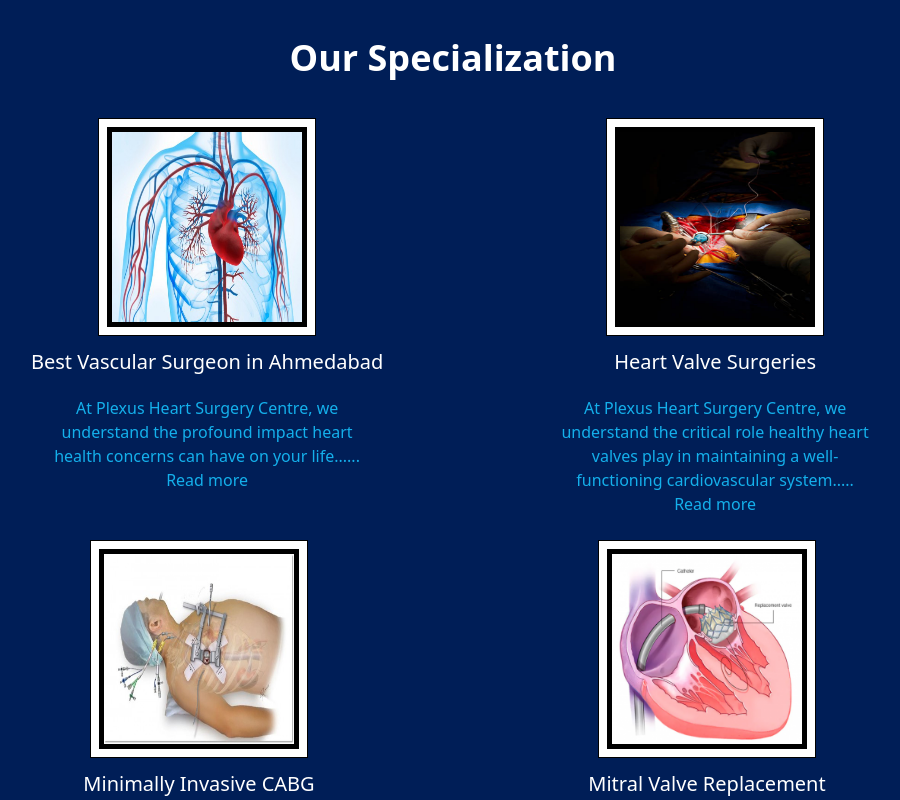
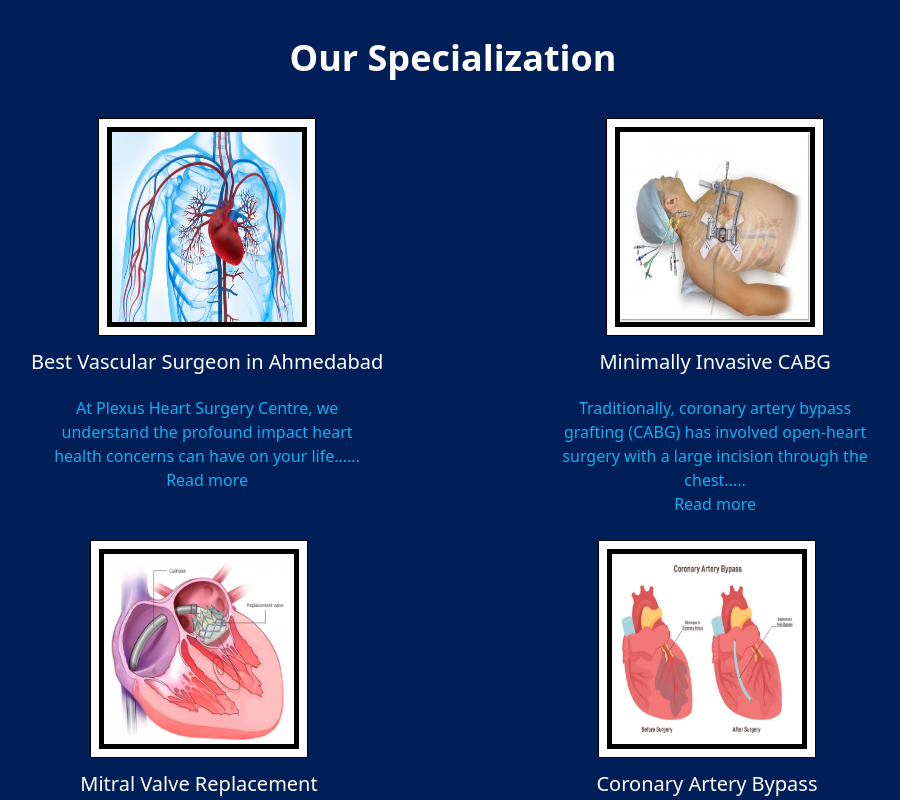
Before and after one commit to KunjSavaliya/doctor11, a React (Create React App) app: page / in a window 1280 px wide. Shown: the part 1280-2080 px from the top of the page, without its empty margins (187-1087 px from the left). Built offline with nearby package versions, Linux system fonts and the light colour scheme.

Commit message:
first commit

```diff
--- a/src/Pages/Home.js
+++ b/src/Pages/Home.js
@@ -11,10 +11,8 @@ import hp6 from '../Images/img6.png';
 import hp7 from '../Images/img7.png';
 import hp8 from '../Images/img8.png';
 import hp9 from '../Images/img9.png';
-import doctor from '../Images/docrorimg.png';
+import doctor from '../Images/doctorImg.png';
 import 'animate.css';
-
-
 
 function Home() {
     const [currentImage, setCurrentImage] = useState(0);
@@ -32,6 +30,17 @@ function Home() {
     const handlePrev = () => {
         setCurrentImage((prev) => (prev - 1 + images.length) % images.length);
     };
+    const specializationCards = [
+        { imgSrc: hp9, title: "Best Vascular Surgeon in Ahmedabad", description: "At Plexus Heart Surgery Centre, we understand the profound impact heart health concerns can have on your life......" },
+        { imgSrc: hp7, title: "Minimally Invasive CABG", description: "Traditionally, coronary artery bypass grafting (CABG) has involved open-heart surgery with a large incision through the chest....." },
+        { imgSrc: hp6, title: "Mitral Valve Replacement", description: "The mitral valve plays a vital role in ensuring smooth blood flow within the heart. When this valve malfunctions, it can significantly impact your heart's ability to pump blood efficiently...." },
+        { imgSrc: hp5, title: "Coronary Artery Bypass", description: "Plexus Heart Surgery Centre is a leading cardiac care provider in Ahmedabad. It offers comprehensive treatment options for coronary artery disease, including coronary artery bypass surgery (CABG)....." },
+        { imgSrc: hp4, title: "L.V. Aneurysms Operation", description: "The left ventricle, your heart's main pumping chamber, can become weakened and bulge outward due to a condition called left ventricular aneurysm (LVA)....." },
+        { imgSrc: hp3, title: "Aortic root surgery (Aneurysms)", description: "The aortic root, the very foundation of your aorta, plays a critical role in directing blood flow from your heart to the rest of your body....." },
+        { imgSrc: hp2, title: "Coronary Endarterectomy", description: "While bypass surgery has become a mainstay for treating blocked coronary arteries, there's another option for certain patients: coronary endarterectomy....." },
+        { imgSrc: hp8, title: "Myxoma", description: "While most heart conditions involve blockages or weakened muscles, myxomas present a unique challenge. These rare, non-cancerous tumors arise from the heart's connective tissue and can disrupt blood flow within the chambers...." },
+        { imgSrc: hp1, title: "Myxoma", description: "While most heart conditions involve blockages or weakened muscles, myxomas present a unique challenge. These rare, non-cancerous tumors arise from the heart's connective tissue and can disrupt blood flow within the chambers...." }
+    ];
 
     return (
         <>
@@ -58,8 +67,7 @@ function Home() {
                     &#10095;
                 </button>
             </div>
-            <div className="flex flex-wrap "> {/* Main div with 50% width */}
-                {/* Left Section with Text */}
+            <div className="flex flex-wrap ">
                 <div className="flex-1  w-[50%] bg-[#f3f5f9] p-8 lg:pl-32 lg:pr-32">
                     <p className="font-normal text-gray-300">Top Keyhole Heart Surgeon in Ahmedabad</p>
                     <p className="font-semibold text-4xl text-blue-700 mt-3 text-start">Dr. Jaydip Ramani - Best Cardiac Surgeon in Ahmedabad</p>
@@ -71,12 +79,9 @@ function Home() {
                         from Medical Management to Minimally Invasive Keyhole Heart Surgery to Conventional Open Heart Surgery.
                     </p>
                 </div>
-
-                {/* Right Section with Experience Info */}
                 <div className='flex flex-wrap  justify-center lg:w-[50%]'>
-                    <div className="flex flex-wrap gap-5 justify-center  "> {/* Allow flex-wrap to ensure items can wrap */}
-                        {/* Each box with experience information */}
-                        <div className="flex flex-col items-center w-64 gap-5 justify-center border border-gray-400 p-4 m-2"> {/* m-2 for margin spacing */}
+                    <div className="flex flex-wrap gap-5 justify-center  ">
+                        <div className="flex flex-col items-center w-64 gap-5 justify-center border border-gray-400 p-4 m-2">
                             <p className="text-5xl font-bold text-[#14B0EB]">12+</p>
                             <p className="text-xl font-semibold">Years Experience</p>
                         </div>
@@ -85,110 +90,34 @@ function Home() {
                             <p className="text-5xl font-bold text-[#14B0EB]">5000+</p>
                             <p className="text-xl font-semibold">Surgeries Done</p>
                         </div>
-
-
-                    </div><div className="flex flex-wrap gap-5 justify-center  "> {/* Allow flex-wrap to ensure items can wrap */}
-                        {/* Each box with experience information */}
-                        <div className="flex flex-col items-center gap-5 w-64  justify-center border border-gray-400 p-4 m-2"> {/* m-2 for margin spacing */}
+                    </div><div className="flex flex-wrap gap-5 justify-center  ">
+                        <div className="flex flex-col items-center gap-5 w-64  justify-center border border-gray-400 p-4 m-2">
                             <p className="text-5xl font-bold text-[#14B0EB]">50000+</p>
                             <p className="text-xl font-semibold">Happy Patients</p>
                         </div>
-
                         <div className="flex flex-col items-center gap-5 w-64 justify-center border border-gray-400 p-4 m-2">
                             <p className="text-5xl font-bold text-[#14B0EB]">3000+</p>
                             <p className="text-xl font-semibold">MICS-Keyhole</p>
                         </div>
-
-
                     </div>
                 </div>
             </div>
-
             <div className='bg-[#001e57] '>
                 <h1 className='text-4xl pt-10 mb-10 font-bold text-center text-white '>Our Specialization</h1>
                 <div className='lg:pl-36 lg:pr-36 flex flex-wrap justify-around gap-6'>
-                    {/* First Card */}
-                    <div className='flex flex-col items-center'>
-                        <div className='bg-white border border-black p-2  animate__animated animate__pulse'> {/* Added p-2 for padding */}
-                            <img src={hp9} alt='Vascular Surgeon' width={200} height={100} className=' border-black  border-[5px] h-[200px] ' />
+                    {specializationCards?.map((card, index) => (
+                        <div key={index} className='flex flex-col items-center'>
+                            <div className='bg-white border animate__animated animate__pulse border-black p-2'>
+                                <img src={card.imgSrc} alt={card.title} width={200} height={100} className='border-black border-[5px] h-[200px]' />
+                            </div>
+                            <p className='text-xl text-white mt-3'>{card.title}</p>
+                            <p className='text-[#14B0EB] sm:w-80 text-center mt-5'>{card.description}</p>
+                            <p className='text-[#14B0EB]'>Read more</p>
                         </div>
-                        <p className='text-xl text-white mt-3'>Best Vascular Surgeon in Ahmedabad</p>
-                        <p className='text-[#14B0EB] lg:w-80 text-center mt-5'>At Plexus Heart Surgery Centre, we understand the profound impact heart health concerns can have on your life......</p>
-                        <p className='text-[#14B0EB]'>Read more</p>
-                    </div>
-
-
-                    {/* Second Card */}
-                    <div className='flex flex-col items-center'>
-                        <div className='bg-white border  animate__animated animate__pulse border-black p-2 '> {/* Added p-2 for padding */}
-                            <img src={hp8} alt='Vascular Surgeon' width={200} height={100} className=' border-black  border-[5px] h-[200px] ' />
-                        </div>
-                        <p className='text-xl text-white mt-3'>Heart Valve Surgeries</p>
-                        <p className='text-[#14B0EB] lg:w-80 text-center mt-5'>At Plexus Heart Surgery Centre, we understand the critical role healthy heart valves play in maintaining a well-functioning cardiovascular system.....</p>
-                        <p className='text-[#14B0EB]'>Read more</p>
-                    </div>
-                    <div className='flex flex-col items-center'>
-                        <div className='bg-white border  animate__animated animate__pulse border-black p-2'> {/* Added p-2 for padding */}
-                            <img src={hp7} alt='Vascular Surgeon' width={200} height={100} className=' border-black  border-[5px] h-[200px] ' />
-                        </div>
-                        <p className='text-xl text-white mt-3'>Minimally Invasive CABG</p>
-                        <p className='text-[#14B0EB] lg:w-80 text-center mt-5'>Traditionally, coronary artery bypass grafting (CABG) has involved open-heart surgery with a large incision through the chest.....</p>
-                        <p className='text-[#14B0EB]'>Read more</p>
-                    </div>
-                    <div className='flex flex-col items-center'>
-                        <div className='bg-white border  animate__animated animate__pulse border-black p-2'> {/* Added p-2 for padding */}
-                            <img src={hp6} alt='Vascular Surgeon' width={200} height={100} className=' border-black  border-[5px] h-[200px] ' />
-                        </div>
-                        <p className='text-xl text-white mt-3'>Mitral Valve Replacement</p>
-                        <p className='text-[#14B0EB] lg:w-80 text-center mt-5'>The mitral valve plays a vital role in ensuring smooth blood flow within the heart. When this valve malfunctions, it can significantly impact your heart's ability to pump blood efficiently....</p>
-                        <p className='text-[#14B0EB]'>Read more</p>
-                    </div>
-                    <div className='flex flex-col items-center'>
-                        <div className='bg-white border  animate__animated animate__pulse border-black p-2'> {/* Added p-2 for padding */}
-                            <img src={hp5} alt='Vascular Surgeon' width={200} height={100} className=' border-black  border-[5px] h-[200px] ' />
-                        </div>
-                        <p className='text-xl text-white mt-3'>Coronary Artery Bypass</p>
-                        <p className='text-[#14B0EB] lg:w-80 text-center mt-5'>Plexus Heart Surgery Centre is a leading cardiac care provider in Ahmedabad. It offers comprehensive treatment options for coronary artery disease, including coronary artery bypass surgery (CABG).....</p>
-                        <p className='text-[#14B0EB]'>Read more</p>
-                    </div>
-                    <div className='flex flex-col items-center'>
-                        <div className='bg-white border  animate__animated animate__pulse border-black p-2'> {/* Added p-2 for padding */}
-                            <img src={hp4} alt='Vascular Surgeon' width={200} height={100} className=' border-black  border-[5px] h-[200px] ' />
-                        </div>
-                        <p className='text-xl text-white mt-3'>L.V. Aneurysms Operation</p>
-                        <p className='text-[#14B0EB] lg:w-80 text-center mt-5'>The left ventricle, your heart's main pumping chamber, can become weakened and bulge outward due to a condition called left ventricular aneurysm (LVA).....</p>
-                        <p className='text-[#14B0EB]'>Read more</p>
-                    </div>
-                    <div className='flex flex-col items-center'>
-                        <div className='bg-white border  animate__animated animate__pulse border-black p-2'> {/* Added p-2 for padding */}
-                            <img src={hp3} alt='Vascular Surgeon' width={200} height={100} className=' border-black  border-[5px] h-[200px] ' />
-                        </div>
-                        <p className='text-xl text-white mt-3'>Aortic root surgery (Aneurysms)</p>
-                        <p className='text-[#14B0EB] lg:w-80 text-center mt-5'>The aortic root, the very foundation of your aorta, plays a critical role in directing blood flow from your heart to the rest of your body.....</p>
-                        <p className='text-[#14B0EB]'>Read more</p>
-                    </div>
-                    <div className='flex flex-col items-center'>
-                        <div className='bg-white border  animate__animated animate__pulse border-black p-2'> {/* Added p-2 for padding */}
-                            <img src={hp2} alt='Vascular Surgeon' width={200} height={100} className=' border-black  border-[5px] h-[200px] ' />
-                        </div>
-                        <p className='text-xl text-white mt-3'>Coronary Endarterectomy</p>
-                        <p className='text-[#14B0EB] lg:w-80 text-center mt-5'>While bypass surgery has become a mainstay for treating blocked coronary arteries, there's another option for certain patients: coronary endarterectomy.....
-                            Read more </p>
-                        <p className='text-[#14B0EB]'>Read more</p>
-                    </div>
-                    <div className='flex flex-col items-center'>
-                        <div className='bg-white border  animate__animated animate__pulse border-black p-2'> {/* Added p-2 for padding */}
-                            <img src={hp1} alt='Vascular Surgeon' width={200} height={100} className=' border-black  border-[5px] h-[200px] ' />
-                        </div>
-                        <p className='text-xl text-white mt-3'>Myxoma</p>
-                        <p className='text-[#14B0EB] lg:w-80 text-center mt-5'>While most heart conditions involve blockages or weakened muscles, myxomas present a unique challenge. These rare, non-cancerous tumors arise from the heart's connective tissue and can disrupt blood flow within the chambers....</p>
-                        <p className='text-[#14B0EB]'>Read more</p>
-                    </div>
-
+                    ))}
                 </div>
             </div>
-            <div className="flex flex-wrap justify-center item-center "> {/* Main div with 50% width */}
-                {/* Left Section with Text */}
+            <div className="flex flex-wrap justify-center item-center ">
                 <div className="flex-1  w-[50%] bg-[#f3f5f9] p-8 lg:pl-32 lg:pr-32">
                     <p className="font-semibold text-4xl text-black mt-3">Our Expert Doctor</p>
                     <p className=' mt-5 text-blue-700 text-xl text-justify'>
@@ -201,14 +130,9 @@ function Home() {
                         READ MORE...
                     </p>
                 </div>
-
-                {/* Right Section with Experience Info */}
                 <div className='flex flex-wrap  justify-center lg:w-[50%] '>
-                    <div className="flex flex-wrap gap-5 justify-center p-3 "> {/* Allow flex-wrap to ensure items can wrap */}
+                    <div className="flex flex-wrap gap-5 justify-center p-3 ">
                         <img src={doctor} alt='Vascular Surgeon' width={400} height={500} className=' border-[#14B0EB]  border-[8px] h-[400px]  animate__animated animate__fadeInUp ' />
-
-
-
                     </div>
                 </div>
             </div>
@@ -216,7 +140,6 @@ function Home() {
                 <h1 className='text-4xl  font-bold text-start text-white'>Latest Updates
                 </h1>
             </div>
-
             <h1 className='text-5xl mt-10  font-bold text-center text-[#001e57] mb-10'>Our Patient's Feedback
             </h1>
         </>
```
Also changed, not shown: src/Component/Footer.js (+4 -11 lines), src/Component/Navbar.js (+2 -15 lines), src/Images/doctorImg.png (renamed from src/Images/docrorimg.png).
